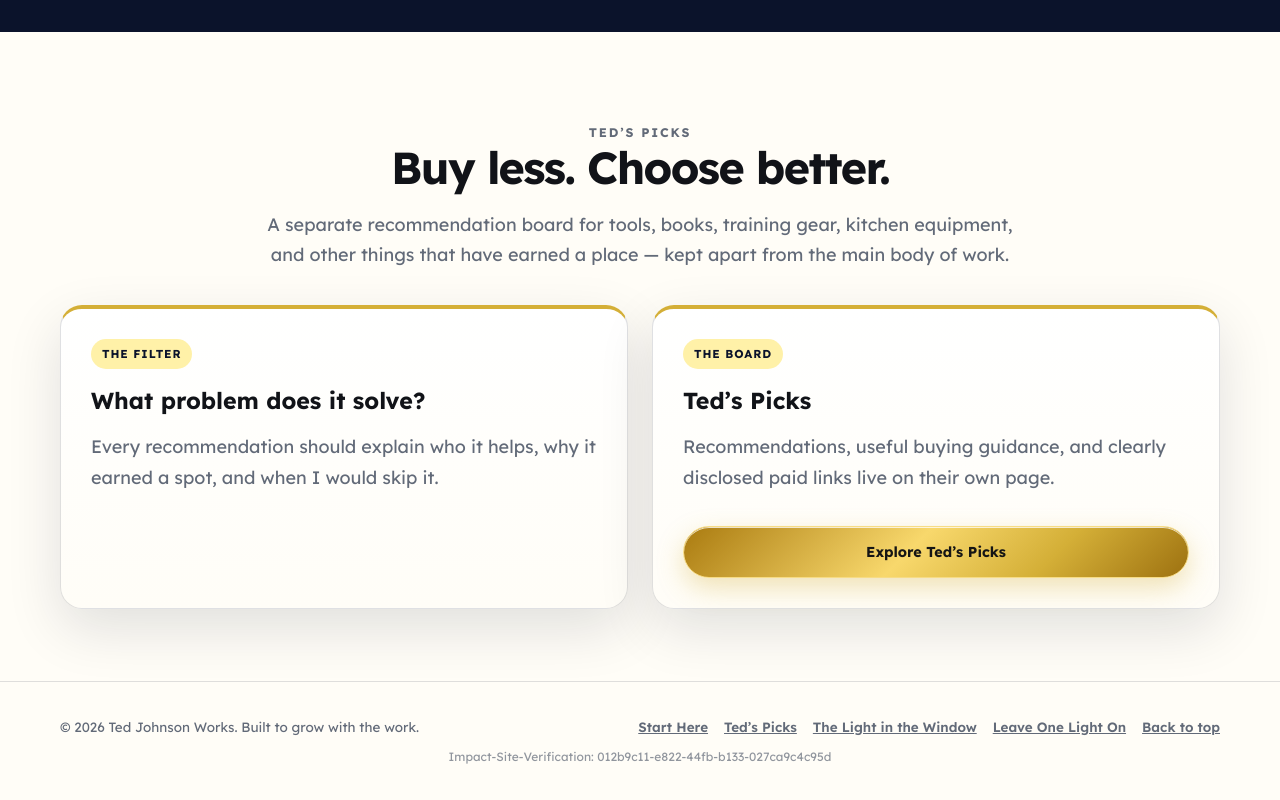
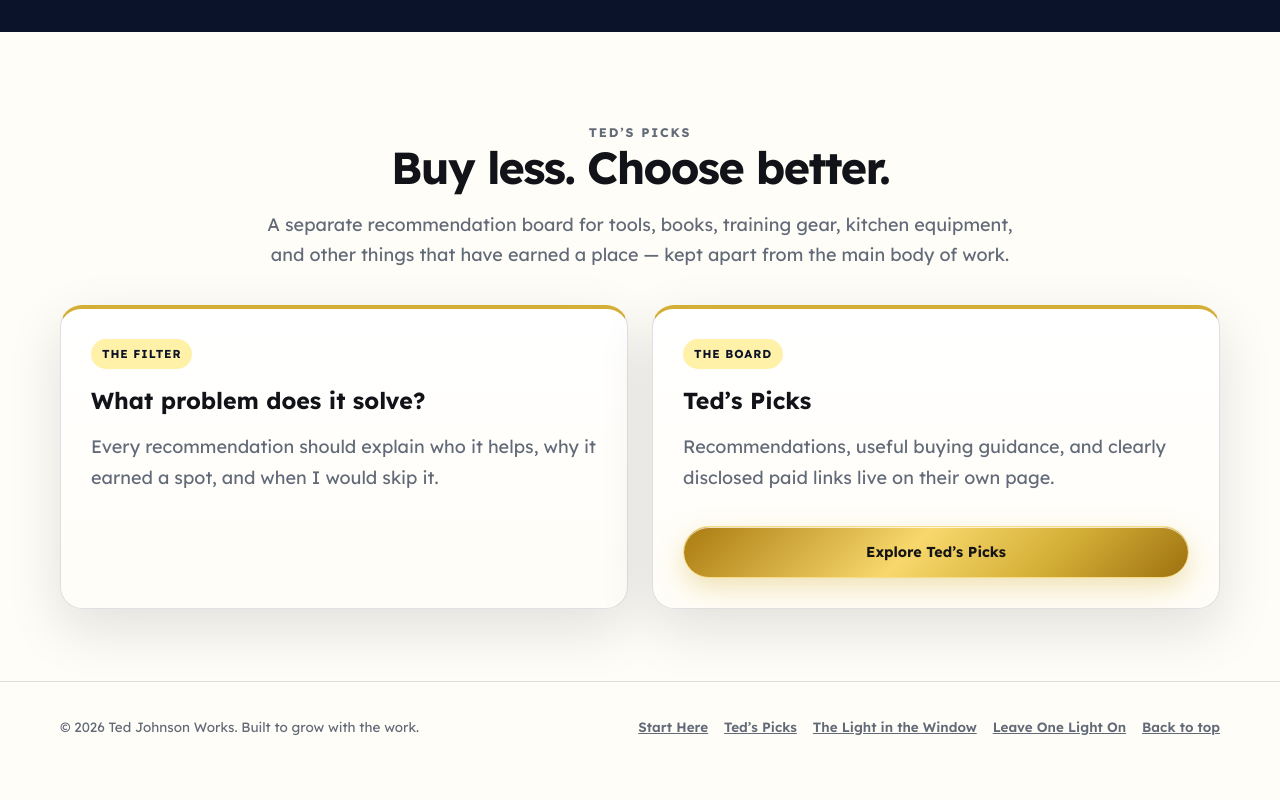
Before and after one commit to leaveonelighton/Ted-Johnson-Works, an Astro site: page / in a window 1280 px wide. Shown: the part 4434-5234 px from the top of the page. Built offline with nearby package versions, Linux system fonts and the light colour scheme; Astro itself is replaced by a stand-in of ours.

Commit message:
Remove temporary Impact verification token

```diff
--- a/src/pages/index.astro
+++ b/src/pages/index.astro
@@ -174,6 +174,5 @@ const publishedArticles = [
         <a href="#main">Back to top</a>
       </div>
     </div>
-    <p style="font-size:0.75rem; opacity:0.7; text-align:center; margin:0.5rem 0 0;">Impact-Site-Verification: 012b9c11-e822-44fb-b133-027ca9c4c95d</p>
   </footer>
 </BaseLayout>
```
